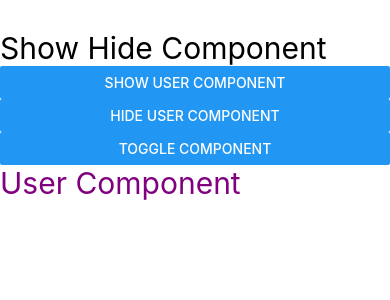
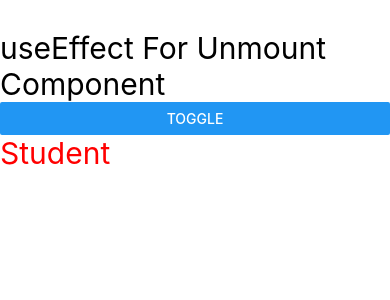
Before and after one commit to mtalhaleo2002/RN-App-From-Bg, a React Native app: screen / in a window 390 px wide. Shown: the top 300 px of the page. Built offline with nearby package versions, Linux system fonts and the light colour scheme.

Commit message:
useEffect As componentDidUnmount

```diff
--- a/App.tsx
+++ b/App.tsx
@@ -1,4 +1,4 @@
-import React, { useState } from 'react';
+import React, { useEffect, useState } from 'react';
 import { Button, Text, View } from 'react-native';
 
 const App = () => {
@@ -6,22 +6,28 @@
   return (
     <View>
       <Text style={{ color: 'black', fontSize: 30, marginTop: 30 }}>
-        Show Hide Component
+        useEffect For Unmount Component
       </Text>
-      <Button title="Show User Component" onPress={() => setShow(true)} />
-      <Button title="Hide User Component" onPress={() => setShow(false)} />{' '}
-      {/* Alternative to two buttons we can use single toggle button */}
-      <Button title="Toggle Component" onPress={() => setShow(!show)} />{' '}
-      {/* Toggle Button !show means if show is true make it false and vice versa. */}
-      {show ? <User /> : null}
+      <Button title="Toggle" onPress={() => setShow(!show)} />
+      {show ? <Student /> : null}
     </View>
   );
 };
 
-const User = () => {
+const Student = () => {
+  let timer = setInterval(() => {
+    console.warn('Timer Running');
+  }, 2000);
+  useEffect(() => {
+    // console.log('Student Component Mounted'); //This will run when component is mounted
+    return () => clearInterval(timer); // Whenever the component is unmounted the timer will be cleared
+    // {
+    //   console.log('UseEffect Of Student Component Unmounted');
+    // } //So this is how we can unmount a component using useEffect
+  });
   return (
     <View>
-      <Text style={{ color: 'purple', fontSize: 30 }}>User Component</Text>
+      <Text style={{ color: 'red', fontSize: 30 }}>Student</Text>
     </View>
   );
 };
```
